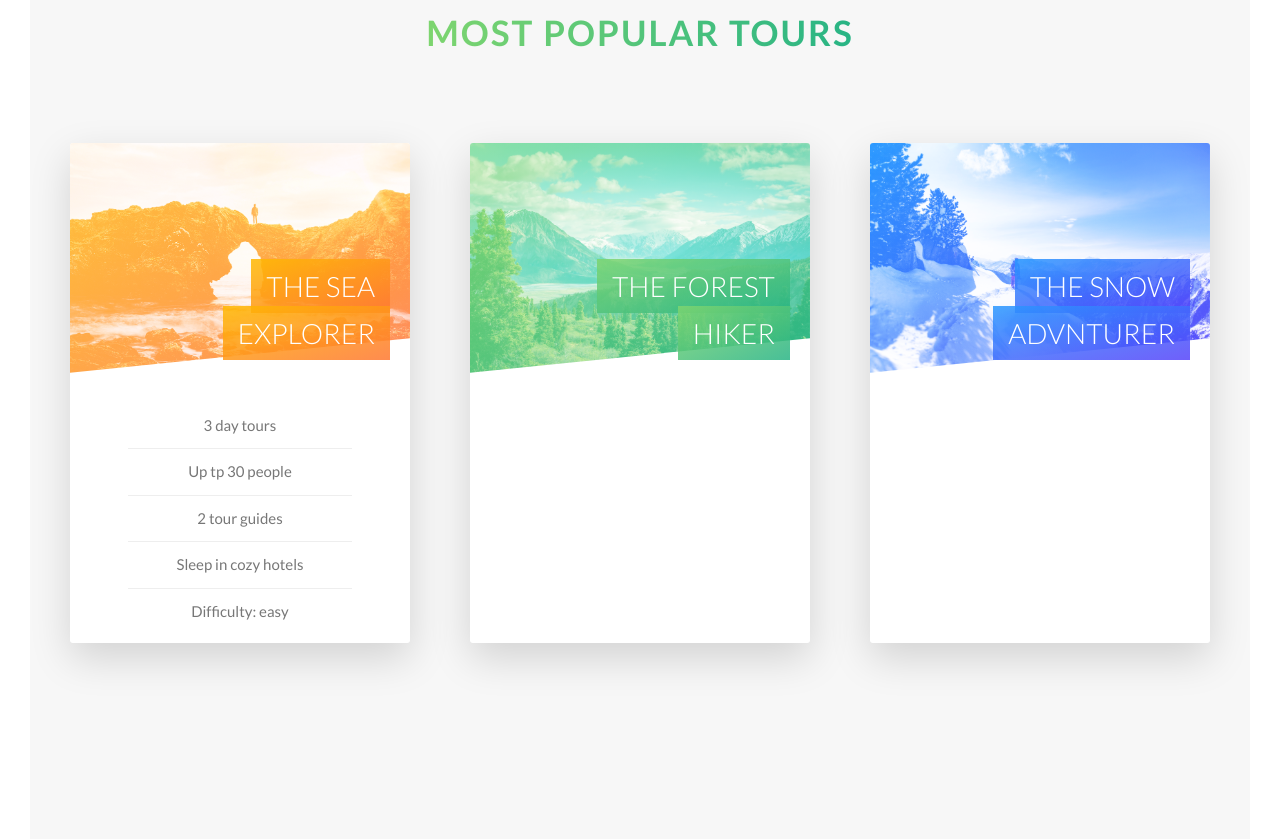
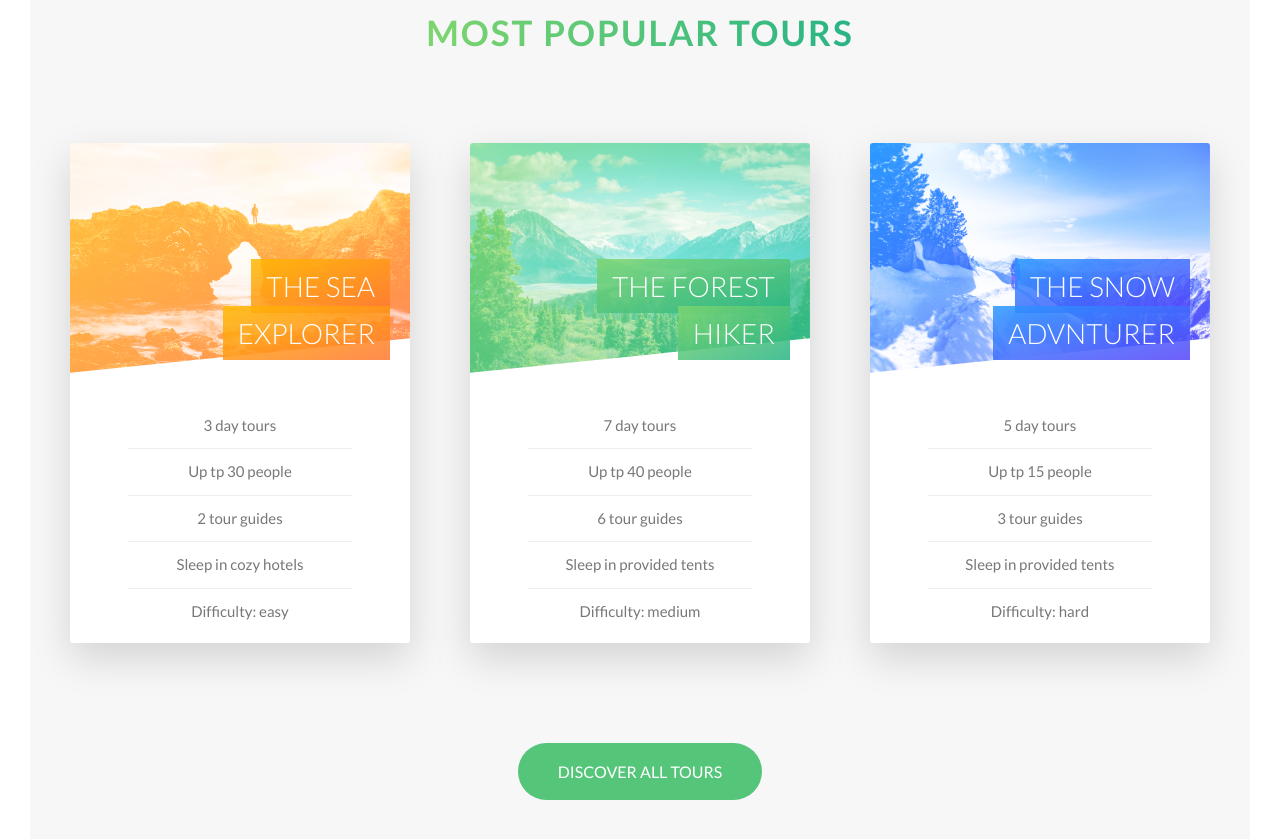
Before and after one commit to Benedict-Khamana/Advanced-CSS, a website: page 01-Natours-Project/index.html in a window 1280 px wide. Shown: the part 2327-3166 px from the top of the page. Drawn offline with Linux system fonts and the light colour scheme.

Commit message:
Building the Tours Section - Part 3

```diff
--- a/01-Natours-Project/index.html
+++ b/01-Natours-Project/index.html
@@ -128,7 +128,13 @@
 							</div>
 						</div>
 						<div class="card__side card__side--back card__side--back-1">
-							BACK
+							<div class="card__cta">
+								<div class="card__price-box">
+									<p class="card__price-only">Only</p>
+									<p class="card__price-value">$297</p>
+								</div>
+								<a href="#" class="btn btn--white">Book now !</a>
+							</div>
 						</div>
 					</div>
 				</div>
@@ -142,11 +148,23 @@
 								<span class="card__heading-span card__heading-span--2">The forest hiker</span>
 							</h4>
 							<div class="card__details">
-
+								<ul>
+									<li>7 day tours</li>
+									<li>Up tp 40 people</li>
+									<li>6 tour guides</li>
+									<li>Sleep in provided tents</li>
+									<li>Difficulty: medium</li>
+								</ul>
 							</div>
 						</div>
 						<div class="card__side card__side--back card__side--back-2">
-							BACK
+							<div class="card__cta">
+								<div class="card__price-box">
+									<p class="card__price-only">Only</p>
+									<p class="card__price-value">$497</p>
+								</div>
+								<a href="#" class="btn btn--white">Book now !</a>
+							</div>
 						</div>
 					</div>
 				</div>
@@ -160,14 +178,30 @@
 								<span class="card__heading-span card__heading-span--3">The snow advnturer</span>
 							</h4>
 							<div class="card__details">
-
+								<ul>
+									<li>5 day tours</li>
+									<li>Up tp 15 people</li>
+									<li>3 tour guides</li>
+									<li>Sleep in provided tents</li>
+									<li>Difficulty: hard</li>
+								</ul>
 							</div>
 						</div>
 						<div class="card__side card__side--back card__side--back-3">
-							BACK
+							<div class="card__cta">
+								<div class="card__price-box">
+									<p class="card__price-only">Only</p>
+									<p class="card__price-value">$897</p>
+								</div>
+								<a href="#" class="btn btn--white">Book now !</a>
+							</div>
 						</div>
 					</div>
 				</div>
+			</div>
+
+			<div class="u-center-text u-margin-top-huge">
+				<a href="#" class="btn btn--green">Discover all tours</a>
 			</div>
 		</section>
 	</main>
--- a/01-Natours-Project/sass/base/_utilities.scss
+++ b/01-Natours-Project/sass/base/_utilities.scss
@@ -13,3 +13,11 @@
 .u-margin-bottom-big {
 	margin-bottom: 8rem;
 }
+
+.u-margin-top-big {
+	margin-top: 8rem;
+}
+
+.u-margin-top-huge {
+	margin-top: 10rem;
+}
--- a/01-Natours-Project/sass/components/_button.scss
+++ b/01-Natours-Project/sass/components/_button.scss
@@ -50,6 +50,15 @@
 		}
 	}
 
+	&--green {
+		background-color: $color-primary;
+		color: $color-white;
+
+		&::after {
+			background-color: $color-primary;
+		}
+	}
+
 	&--animated {
 		animation: moveInBottom .5s ease-out .75s;
 		animation-fill-mode: backwards;
--- a/01-Natours-Project/sass/components/_card.scss
+++ b/01-Natours-Project/sass/components/_card.scss
@@ -127,6 +127,7 @@
 	&__details {
 		color: $color-gray-dark;
 		padding: 3rem;
+
 		ul {
 			list-style: none;
 			width: 80%;
@@ -143,4 +144,29 @@
 			}
 		}
 	}
+
+	//BACK SIDE STYLING
+	&__cta {
+		position: absolute;
+		top: 50%;
+		left: 50%;
+		transform: translate(-50%, -50%);
+		width: 90%;
+		text-align: center;
+	}
+
+	&__price-box {
+		text-align: center;
+		margin-bottom: 8rem;
+	}
+
+	&__price-only {
+		font-size: 1.4rem;
+		text-transform: uppercase;
+	}
+
+	&__price-value {
+		font-size: 6rem;
+		font-weight: 100;
+	}
 }
--- a/01-Natours-Project/sass/pages/_home.scss
+++ b/01-Natours-Project/sass/pages/_home.scss
@@ -23,7 +23,7 @@
 
 .section-tours {
 	background-color: $color-gray-light-1;
-	padding: 25rem 0;
+	padding: 25rem 0 15rem 0;
 	margin-top: -10rem;
 
 }
```
Also changed, not shown: 01-Natours-Project/css/style.css.
